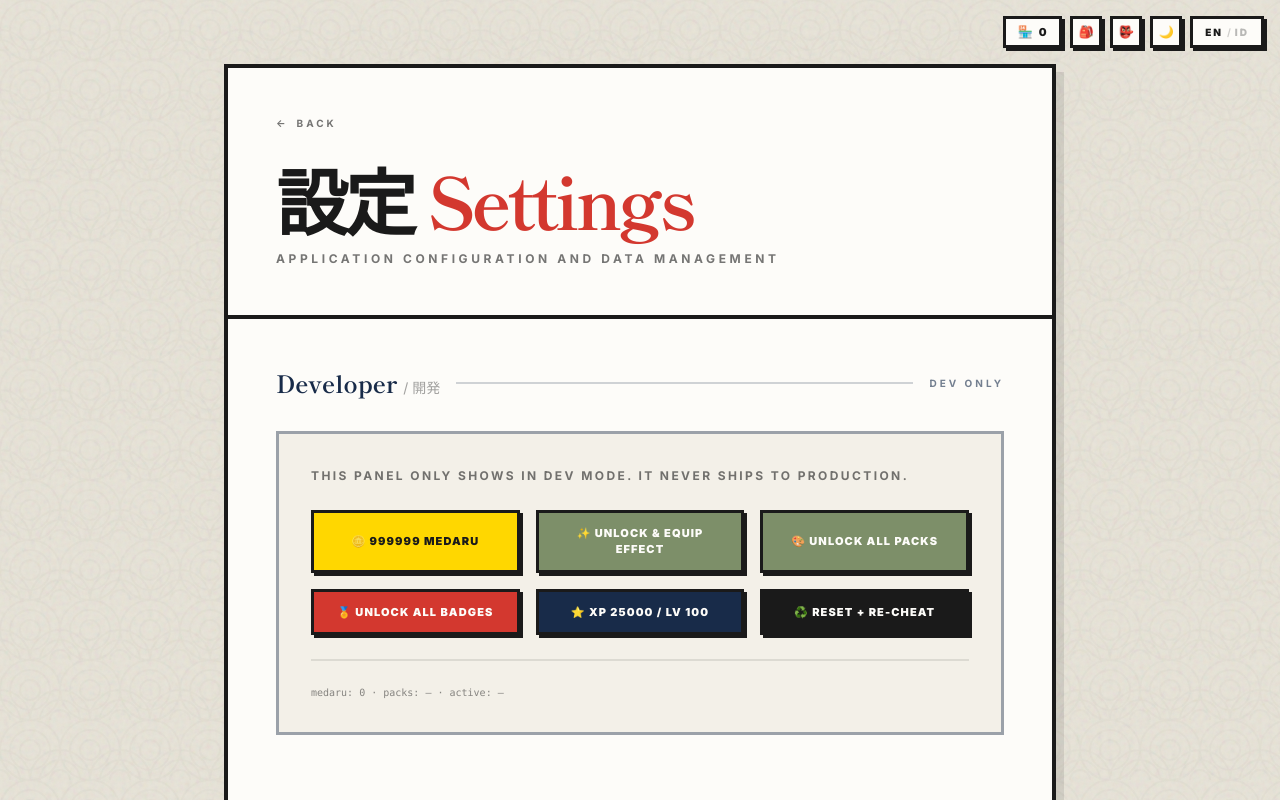
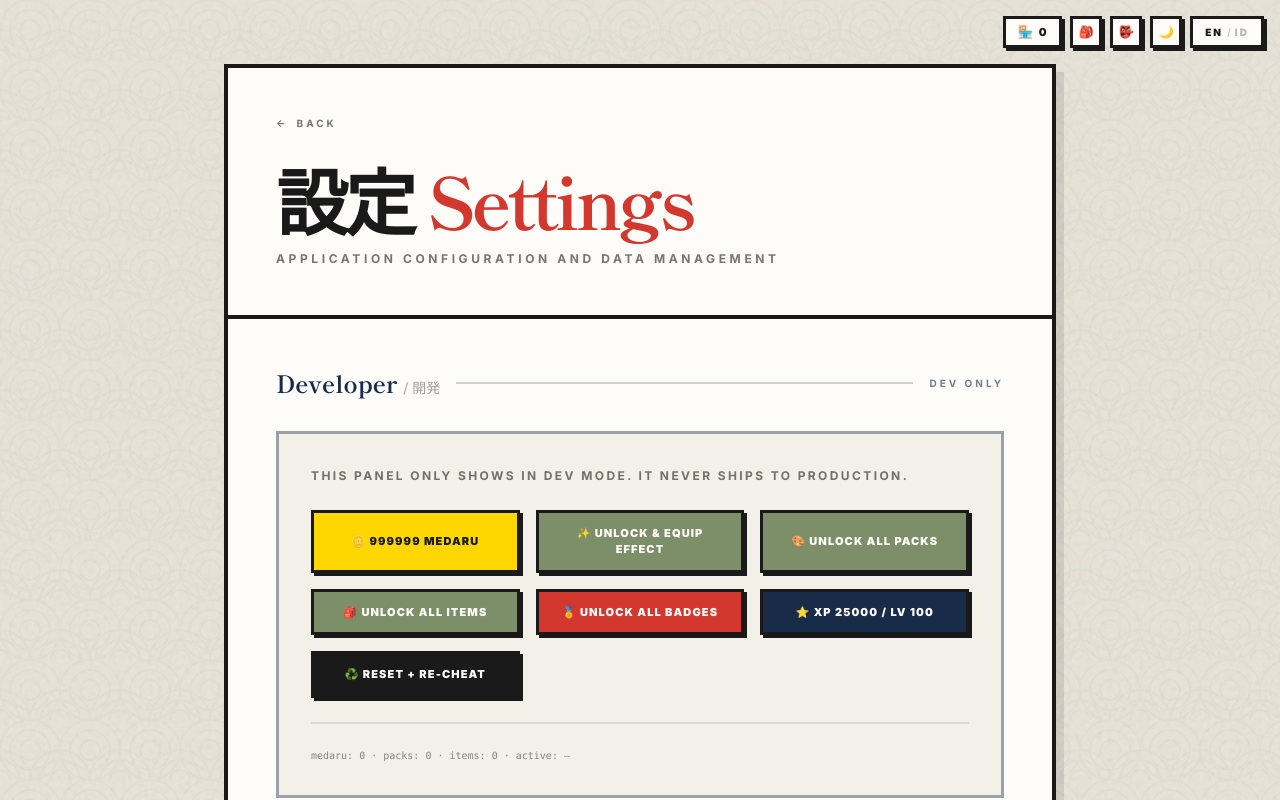
Before and after one commit to MaddLiebert/Japanese-quiz, a React (Vite) app: page /settings in a window 1280 px wide. Shown: the top 800 px of the page. Built offline with nearby package versions, Linux system fonts and the light colour scheme.

Commit message:
feat(dev): tombol Buka Semua Barang + info items di DevPanel

```diff
--- a/src/features/dev/DevPanel.jsx
+++ b/src/features/dev/DevPanel.jsx
@@ -14,6 +14,7 @@
 import { useUserStats } from "../progress/ProgressContext";
 import { useLanguage } from "../../context/LanguageContext";
 import { PACKS } from "../packs/packs";
+import { SHOP_ITEMS, countItems } from "../items/items";
 
 // Kunci localStorage yang dipakai ProgressContext
 const PROGRESS_KEY = "user_progress_v2";
@@ -70,6 +71,13 @@ export function DevPanel() {
     reload();
   };
 
+  const unlockAllItems = () => {
+    const ownedItems = {};
+    SHOP_ITEMS.forEach((i) => { ownedItems[i.id] = 5; });
+    writeProgress({ ownedItems });
+    reload();
+  };
+
   const unlockBadges = () => {
     localStorage.setItem(ACHIEVEMENTS_KEY, JSON.stringify(ALL_BADGES));
     reload();
@@ -83,7 +91,9 @@ export function DevPanel() {
   const resetAndCheat = () => {
     localStorage.removeItem(PROGRESS_KEY);
     localStorage.removeItem(ACHIEVEMENTS_KEY);
-    writeProgress({ medaru: 999999, ownedPacks: PACKS.map((p) => p.id), activePack: "kotodama_burst" });
+    const ownedItems = {};
+    SHOP_ITEMS.forEach((i) => { ownedItems[i.id] = 5; });
+    writeProgress({ medaru: 999999, ownedPacks: PACKS.map((p) => p.id), activePack: "kotodama_burst", ownedItems });
     localStorage.setItem(ACHIEVEMENTS_KEY, JSON.stringify(ALL_BADGES));
     reload();
   };
@@ -120,6 +130,9 @@ export function DevPanel() {
           <button type="button" onClick={unlockAllPacks} className={`${btn} bg-matcha text-kinari-light`}>
             🎨 {id ? "Buka Semua Pack" : "Unlock All Packs"}
           </button>
+          <button type="button" onClick={unlockAllItems} className={`${btn} bg-matcha text-kinari-light`}>
+            🎒 {id ? "Buka Semua Barang" : "Unlock All Items"}
+          </button>
           <button type="button" onClick={unlockBadges} className={`${btn} bg-shu text-kinari-light`}>
             🏅 {id ? "Buka Semua Badge" : "Unlock All Badges"}
           </button>
@@ -132,7 +145,7 @@ export function DevPanel() {
         </div>
 
         <div className="mt-6 pt-6 border-t-[2px] border-sumi/10 text-[10px] font-mono text-sumi/50">
-          medaru: {progress.medaru || 0} · packs: {(progress.ownedPacks || []).join(", ") || "—"} · active: {progress.activePack || "—"}
+          medaru: {progress.medaru || 0} · packs: {(progress.ownedPacks || []).length} · items: {countItems(progress.ownedItems)} · active: {progress.activePack || "—"}
         </div>
       </div>
     </section>
```
